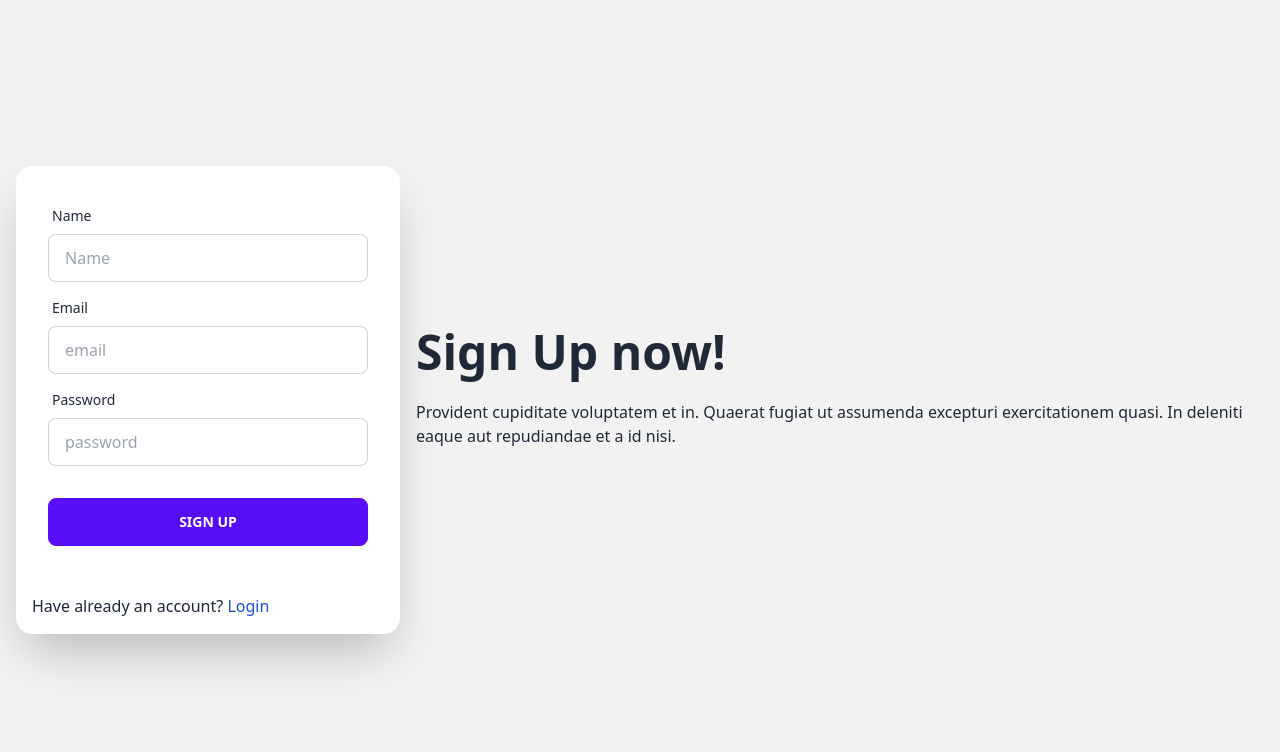
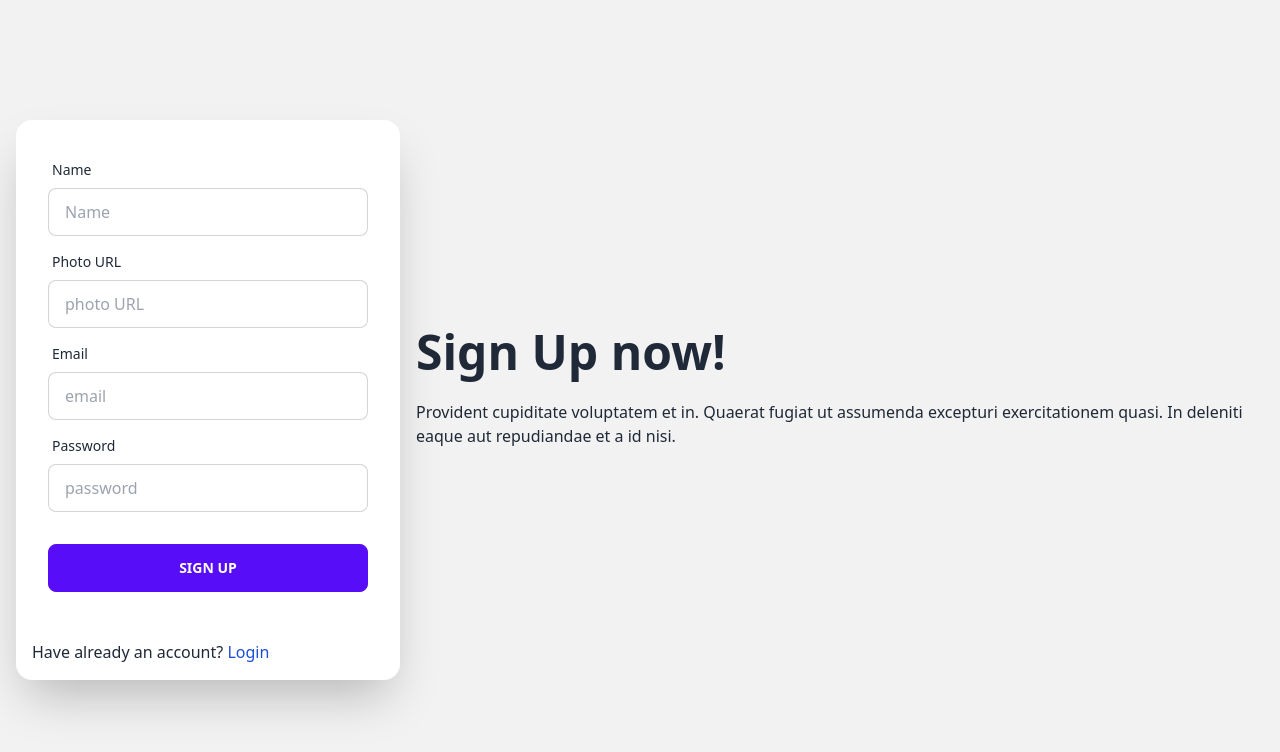
Before and after one commit to farhan-abdullah/bistro-boss-client-74-1, a React (Vite) app: page /signup in a window 1280 px wide. Shown: the top 752 px of the page. Built offline with nearby package versions, Linux system fonts and the light colour scheme; no server answers.

Commit message:
profile photo added

```diff
--- a/package.json
+++ b/package.json
@@ -26,6 +26,7 @@
 		"react-simple-captcha": "^9.0.2",
 		"react-tabs": "^6.0.1",
 		"sort-by": "^1.2.0",
+		"sweetalert2": "^11.7.10",
 		"swiper": "^9.3.2"
 	},
 	"devDependencies": {
--- a/src/Pages/Signup/Signup.jsx
+++ b/src/Pages/Signup/Signup.jsx
@@ -1,13 +1,16 @@
 import React, { useContext } from 'react';
 import { Helmet } from 'react-helmet-async';
 import { useForm } from 'react-hook-form';
-import { Link } from 'react-router-dom';
+import { Link, useNavigate } from 'react-router-dom';
 import { AuthContext } from '../../provider/AuthProvider';
+import Swal from 'sweetalert2';
 
 const Signup = () => {
-	const { createUser } = useContext(AuthContext);
+	const { createUser, updateUserProfile } = useContext(AuthContext);
+	const navigate = useNavigate();
 	const {
 		register,
+		reset,
 		handleSubmit,
 		formState: { errors },
 	} = useForm();
@@ -16,6 +19,22 @@ const Signup = () => {
 			.then((res) => {
 				const loggedUser = res.user;
 				console.log(loggedUser);
+				updateUserProfile(data.name, data.photoURL)
+					.then(() => {
+						console.log('user profile info updated');
+						reset();
+						Swal.fire({
+							position: 'top-end',
+							icon: 'success',
+							title: 'User created successfully.',
+							showConfirmButton: false,
+							timer: 1500,
+						});
+						navigate('/');
+					})
+					.catch((error) => {
+						console.log(error);
+					});
 			})
 			.catch((e) => {
 				console.log(e.message);
@@ -51,6 +70,22 @@ const Signup = () => {
 									className='input input-bordered'
 								/>
 								{errors.name && (
+									<span className='p-2 text-orange-700'>
+										This field is required
+									</span>
+								)}
+							</div>
+							<div className='form-control'>
+								<label className='label'>
+									<span className='label-text'>Photo URL</span>
+								</label>
+								<input
+									{...register('photoURL', { required: true })}
+									type='text'
+									placeholder='photo URL'
+									className='input input-bordered'
+								/>
+								{errors.photoURL && (
 									<span className='p-2 text-orange-700'>
 										This field is required
 									</span>
--- a/src/Shared/NavBar/NavBar.jsx
+++ b/src/Shared/NavBar/NavBar.jsx
@@ -12,7 +12,7 @@ const NavBar = () => {
 			});
 	};
 	const nav = (
-		<>
+		<div className='flex justify-center'>
 			<li>
 				<Link to='/'>Home</Link>
 			</li>
@@ -24,16 +24,25 @@ const NavBar = () => {
 				<Link to={`/order/${'salads'}`}>Order Food</Link>
 			</li>
 
+			{user?.photoURL && (
+				<img
+					className='w-8 h-8 rounded-full'
+					src={user?.photoURL}
+					alt={user?.displayName}
+				/>
+			)}
 			{user ? (
-				<button className='btn btn-ghost' onClick={handleLogout}>
-					Logout
-				</button>
+				<>
+					<button className='btn btn-ghost' onClick={handleLogout}>
+						Logout
+					</button>
+				</>
 			) : (
 				<li>
 					<Link to='/login'>Login</Link>
 				</li>
 			)}
-		</>
+		</div>
 	);
 	return (
 		<div>
--- a/src/provider/AuthProvider.jsx
+++ b/src/provider/AuthProvider.jsx
@@ -6,6 +6,7 @@ import {
 	onAuthStateChanged,
 	signOut,
 	signInWithEmailAndPassword,
+	updateProfile,
 } from 'firebase/auth';
 import app from '../firebase/firebase.config';
 
@@ -25,6 +26,12 @@ const AuthProvider = ({ children }) => {
 		setLoading(true);
 		return signOut(auth);
 	};
+	const updateUserProfile = (name, photo) => {
+		return updateProfile(auth.currentUser, {
+			displayName: name,
+			photoURL: photo,
+		});
+	};
 	useEffect(() => {
 		const unsubscribe = onAuthStateChanged(auth, (currentUser) => {
 			setUser(currentUser);
@@ -42,6 +49,7 @@ const AuthProvider = ({ children }) => {
 		login,
 		createUser,
 		logOut,
+		updateUserProfile,
 	};
 	return <AuthContext.Provider value={authInfo}>{children}</AuthContext.Provider>;
 };
```
Also changed, not shown: 1 other file (tests, documents, lock files or other folders).
